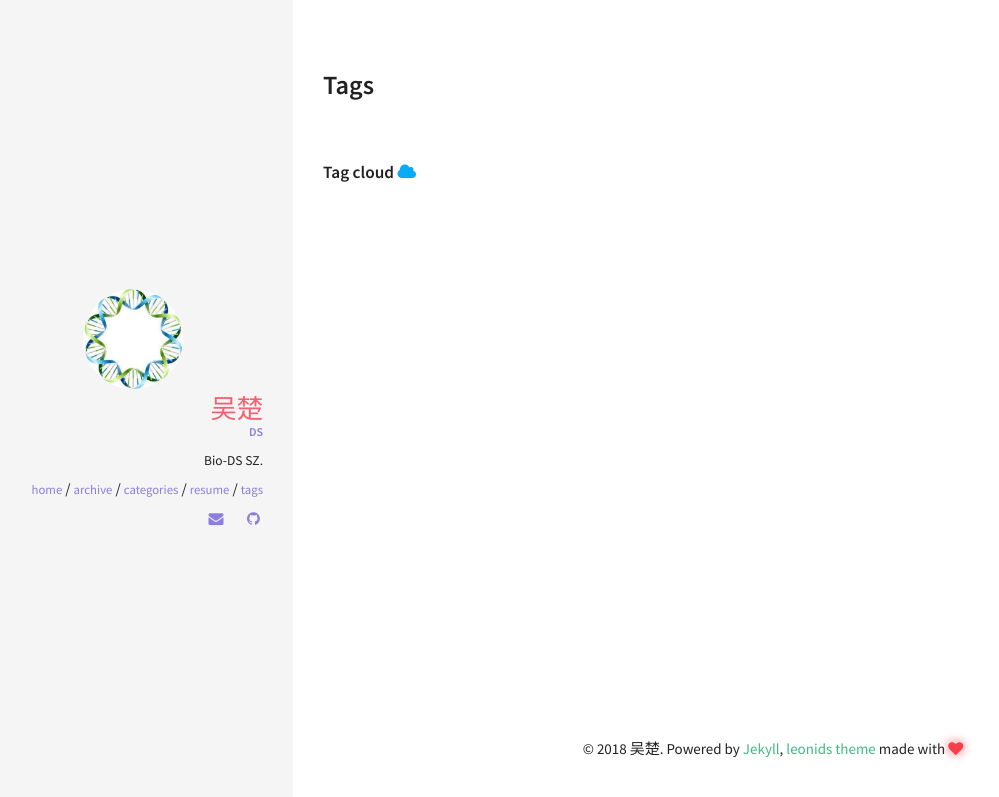
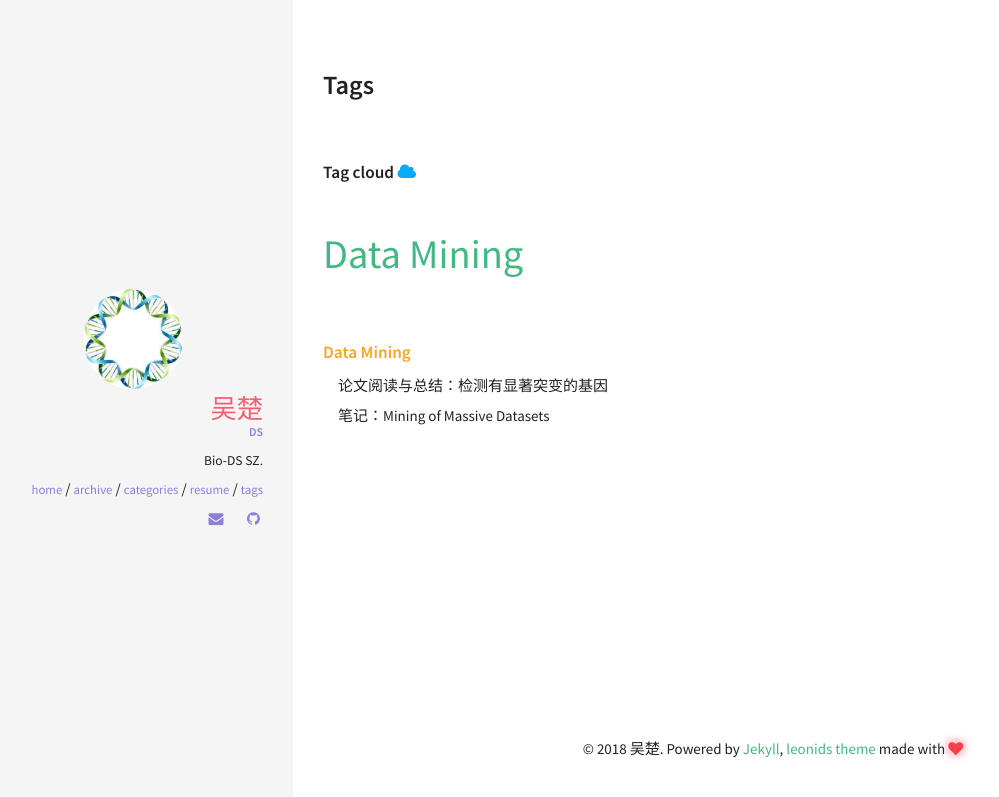
Before and after one commit to 0x1orz/Blusea.github.io, a Jekyll site: the page built from tags.html, in a window 1280 px wide. Shown: the top 797 px of the page, without its empty margins (27-1026 px from the left). Built offline with Jekyll 4.4.1, drawn with Linux system fonts in a browser that asks for light colours.

Commit message:
add SMGs

```diff
--- a/_posts/2015-10-09-mining-of-massive-datasets.md
+++ b/_posts/2015-10-09-mining-of-massive-datasets.md
@@ -3,7 +3,7 @@ layout: post
 title: "笔记：Mining of Massive Datasets"
 description: ""
 category: tech
-tags: []
+tags: ["Data Mining"]
 modify: 2016-05-22 13:49:26
 ---
 
--- /dev/null
+++ b/_posts/2018-02-15-Significant-Mutation-Genes.md
@@ -0,0 +1,11 @@
+---
+layout: post
+title: "论文阅读与总结：检测有显著突变的基因"
+description: "在变异检测结果中找到显著意义的突变基因"
+category: Cancer Research
+tags: ["Data Mining"]
+modify: 2018-02-15 03:49:26
+---
+
+
+### 检测有显著突变的基因
```
Also changed, not shown: 2 other files.
